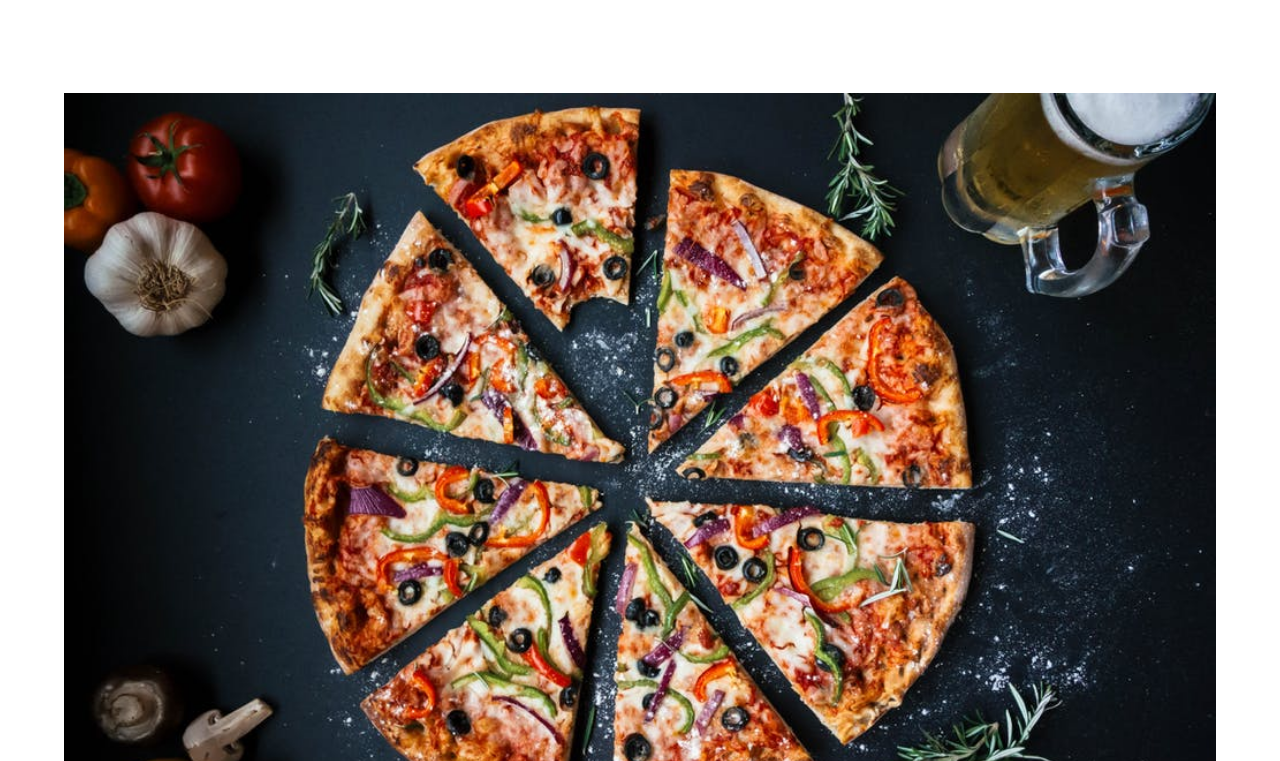
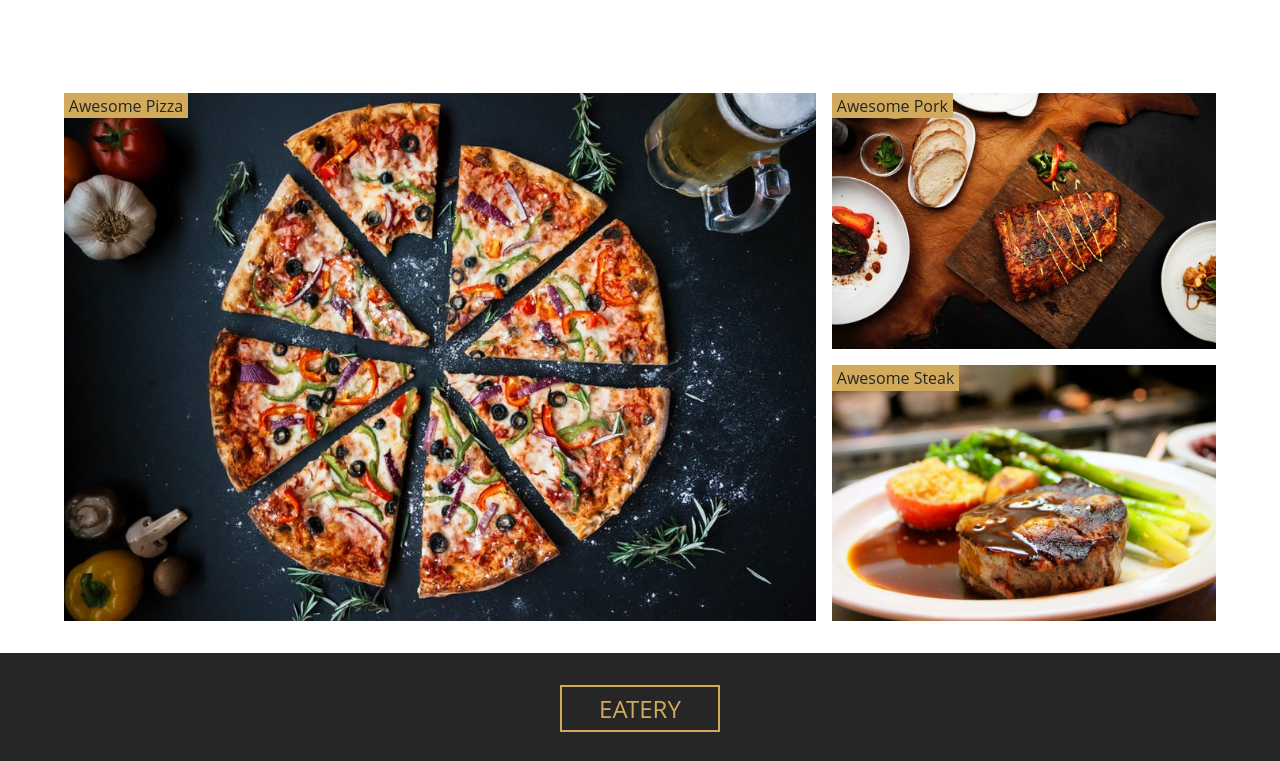
Before and after one commit to Danyvi/gatsby_restaurant, a Gatsby site: page / in a window 1280 px wide. Shown: the part 1198-1959 px from the top of the page. Built offline with nearby package versions, Linux system fonts and the light colour scheme; Gatsby itself is replaced by a stand-in of ours.

Commit message:
Gallery Section CSS Grid

```diff
--- a/src/components/HomePageComponents/Gallery.js
+++ b/src/components/HomePageComponents/Gallery.js
@@ -48,11 +48,11 @@ export default function Gallery() {
               </div>
               <div className="item item-2">
                 <Img fluid={ img2 } />
-                <p className="info">awesome pizza</p>
+                <p className="info">awesome pork</p>
               </div>
               <div className="item item-3">
                 <Img fluid={ img3 } />
-                <p className="info">awesome pizza</p>
+                <p className="info">awesome steak</p>
               </div>
             </GalleryWrapper>
           </Section>
@@ -63,6 +63,51 @@ export default function Gallery() {
 }
 
 const GalleryWrapper = styled.div`
+  display: grid;
+  grid-template-columns: auto;
+  grid-row-gap: 1rem;
+  .item {
+    position: relative;
+  }
+  .info {
+    position: absolute;
+    top:0;
+    left:0;
+    background: ${ styles.colors.mainYellow };
+    padding: 0.1rem 0.3rem;
+    text-transform: capitalize;
+  }
+
+  @media (min-width:576px) {
+    grid-template-columns: 1fr 1fr;
+    grid-column-gap: 1rem;
+  }
+
+  @media (min-width: 768px) {
+    grid-template-columns: repeat(3, 1fr);
+  }
+
+  @media (min-width: 992px) {
+    .gatsby-image-wrapper{
+      height:100%;
+    }
+
+    grid-template-areas:
+    'img_one img_one img_two img_two'
+    'img_one img_one img_three img_three';
+
+    .item-1{
+      grid-area: img_one;
+    }
+
+    .item-2{
+      grid-area: img_two;
+    }
+
+    .item-3{
+      grid-area: img_three;
+    }
+  }
 
 `
 
```
